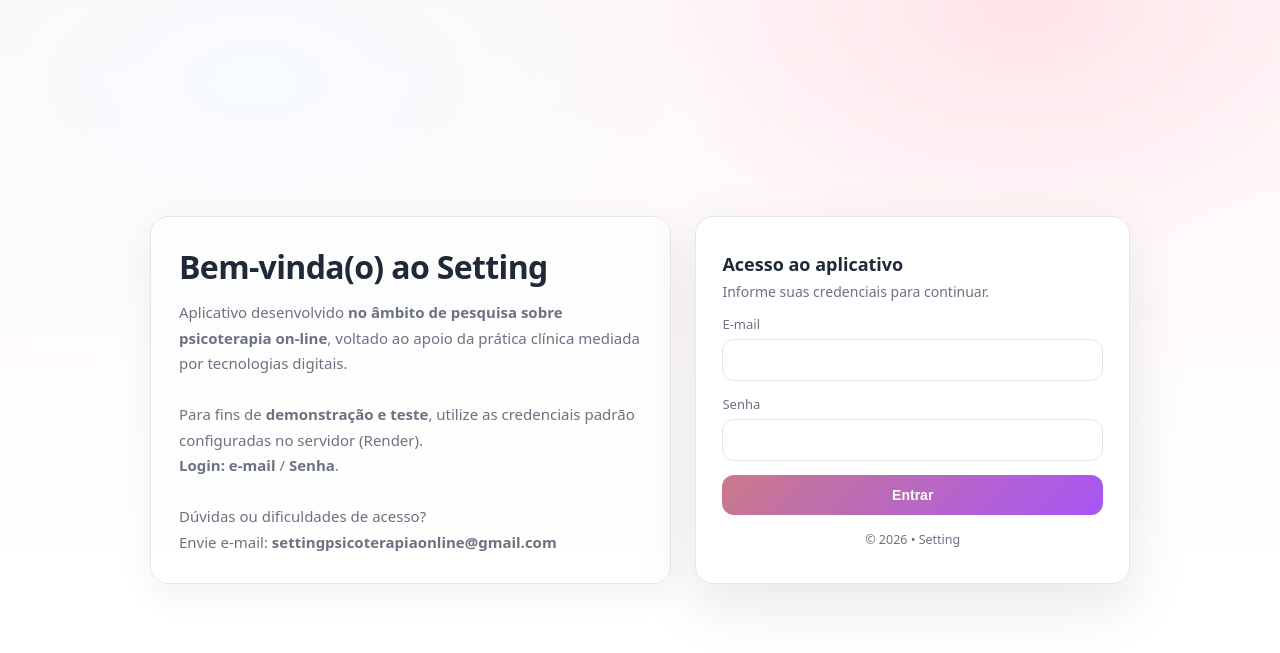
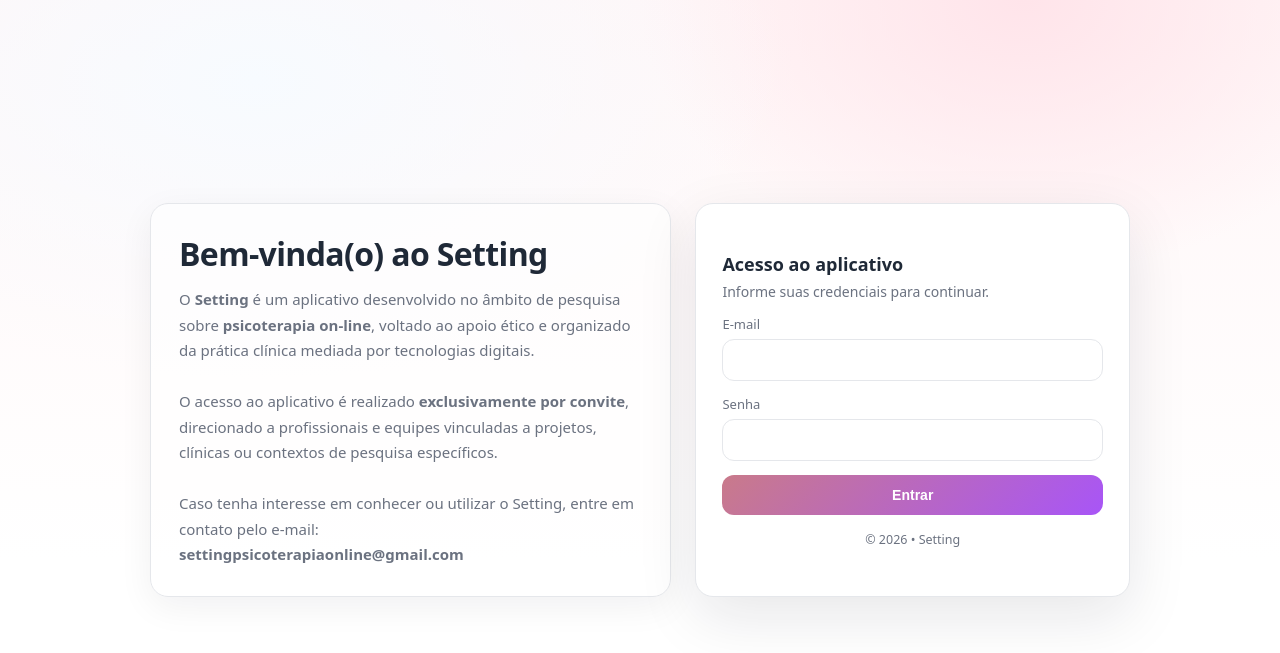
Before and after one commit to sabrinaandraderocha-cmyk/setting-psicoterapia-online, a FastAPI app: page /login in a window 1280 px wide. Shown: the top 653 px of the page. Run offline with FastAPI, Linux system fonts and the light colour scheme.

Commit message:
Update login.html

```diff
--- a/app/templates/login.html
+++ b/app/templates/login.html
@@ -154,14 +154,17 @@
       <h1>Bem-vinda(o) ao Setting</h1>
 
       <p class="sub">
-        Aplicativo desenvolvido <strong>no âmbito de pesquisa sobre psicoterapia on-line</strong>,
-        voltado ao apoio da prática clínica mediada por tecnologias digitais.<br /><br />
+        O <strong>Setting</strong> é um aplicativo desenvolvido no âmbito de pesquisa
+        sobre <strong>psicoterapia on-line</strong>, voltado ao apoio ético e organizado
+        da prática clínica mediada por tecnologias digitais.<br /><br />
 
-        Para fins de <strong>demonstração e teste</strong>, utilize as credenciais padrão configuradas no servidor (Render).<br />
-        <strong>Login: e-mail</strong> / <strong>Senha</strong>.<br /><br />
+        O acesso ao aplicativo é realizado <strong>exclusivamente por convite</strong>,
+        direcionado a profissionais e equipes vinculadas a projetos, clínicas ou
+        contextos de pesquisa específicos.<br /><br />
 
-        Dúvidas ou dificuldades de acesso?<br />
-        Envie e-mail: <strong>settingpsicoterapiaonline@gmail.com</strong>
+        Caso tenha interesse em conhecer ou utilizar o Setting,
+        entre em contato pelo e-mail:<br />
+        <strong>settingpsicoterapiaonline@gmail.com</strong>
       </p>
     </section>
 
```
